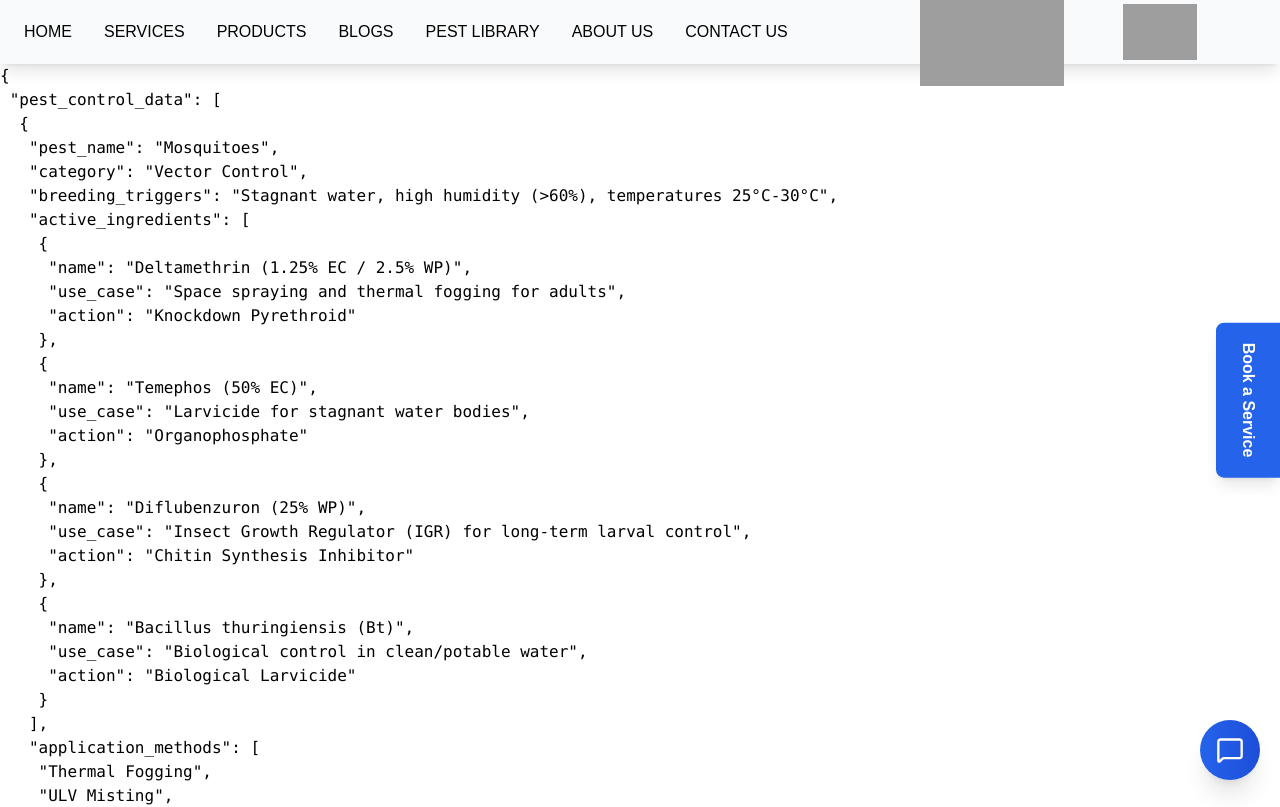
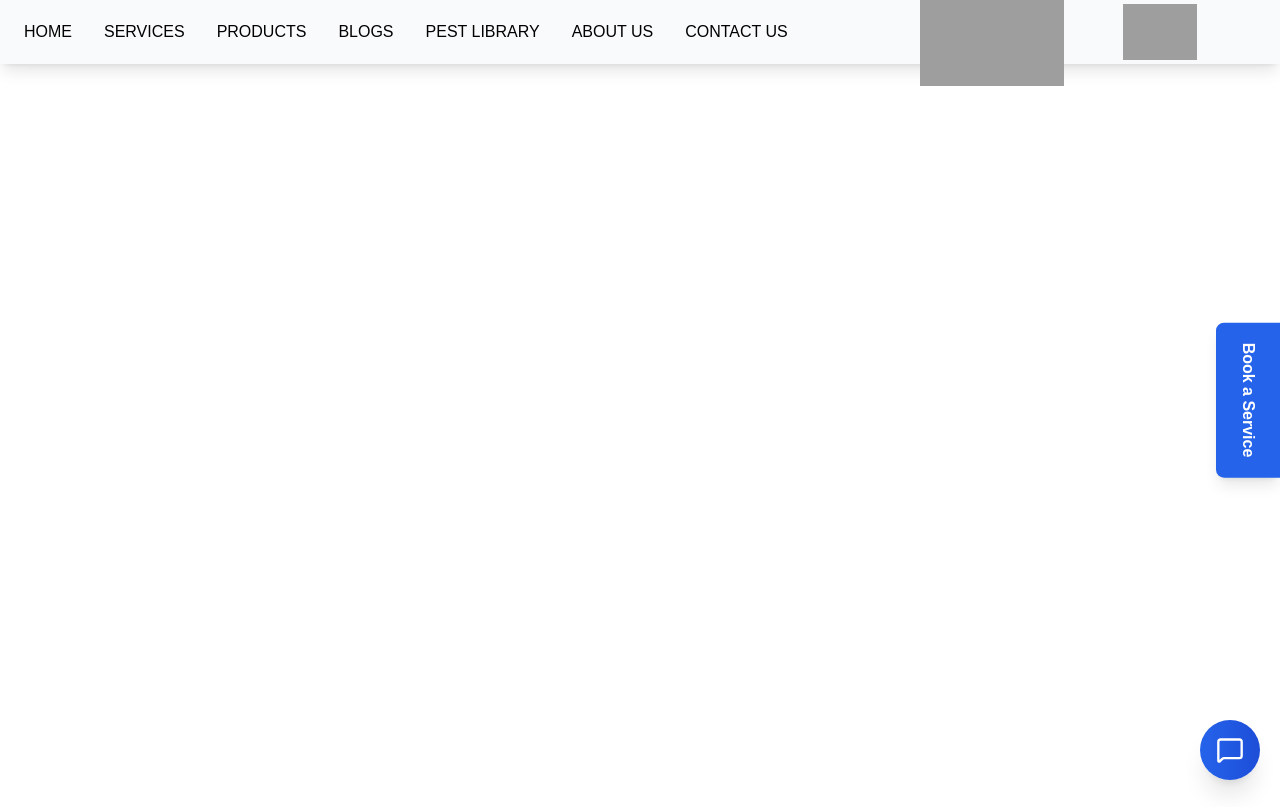
Before and after one commit to epcorn/Express_Pesticides_Website, a Next.js app: page /pest-data in a window 1280 px wide. Shown: the top 807 px of the page. Built offline with nearby package versions, Linux system fonts and the light colour scheme; grey boxes are pictures that could not be loaded.

Commit message:
fixed issue

```diff
--- a/src/app/pest-data/page.js
+++ b/src/app/pest-data/page.js
@@ -1,10 +1,10 @@
 "use client";
-import PestData from "@/components/PestData";
+// import PestData from "@/components/PestData";
 
 function page() {
   return (
     <div>
-      <PestData />
+      {/* <PestData /> */}
     </div>
   );
 }
```
